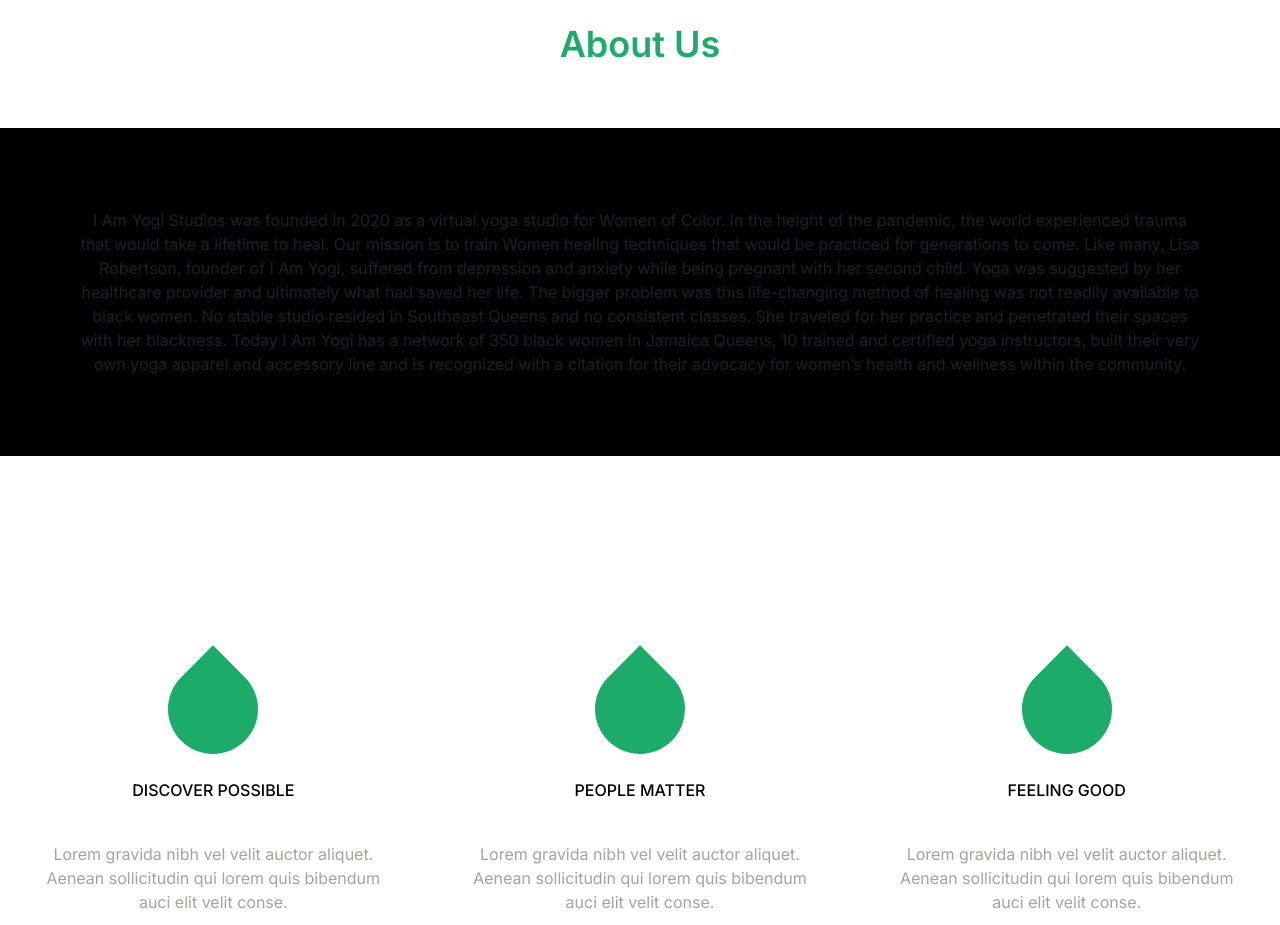
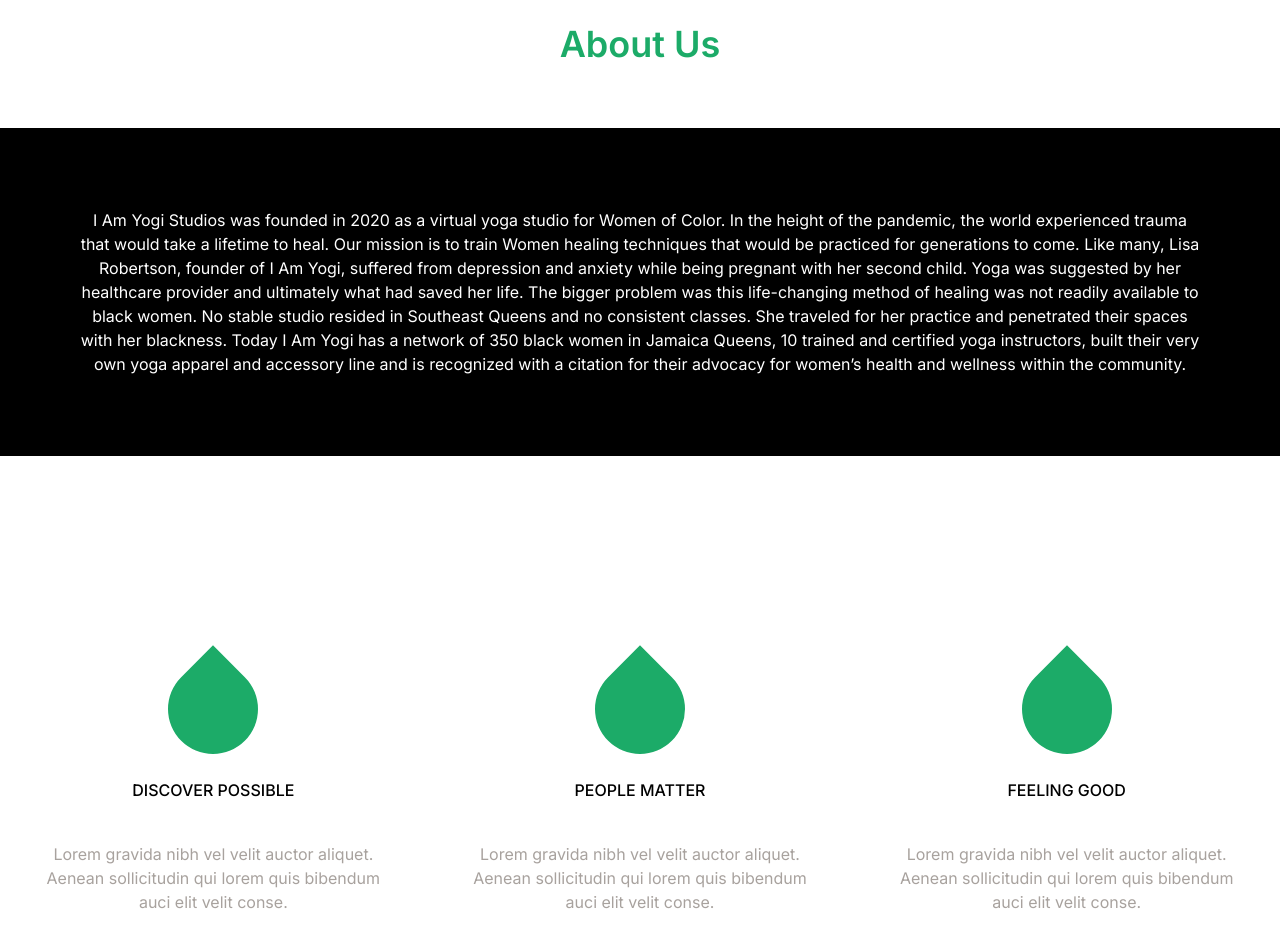
Before and after one commit to FlashGooden/IAmYogi, a Next.js app: page / in a window 1280 px wide. Shown: the part 1940-2865 px from the top of the page. Built offline with nearby package versions, Linux system fonts and the light colour scheme.

Commit message:
fix: spelling classname

```diff
--- a/src/Components/About/About.tsx
+++ b/src/Components/About/About.tsx
@@ -22,7 +22,7 @@
                 About Us
               </h2>
               <div className="about-description mt-16">
-                <p className={"bg-black txt-white p-20 text-center"}>
+                <p className={"bg-black text-white p-20 text-center"}>
                   I Am Yogi Studios was founded in 2020 as a virtual yoga studio
                   for Women of Color. In the height of the pandemic, the world
                   experienced trauma that would take a lifetime to heal. Our
```
